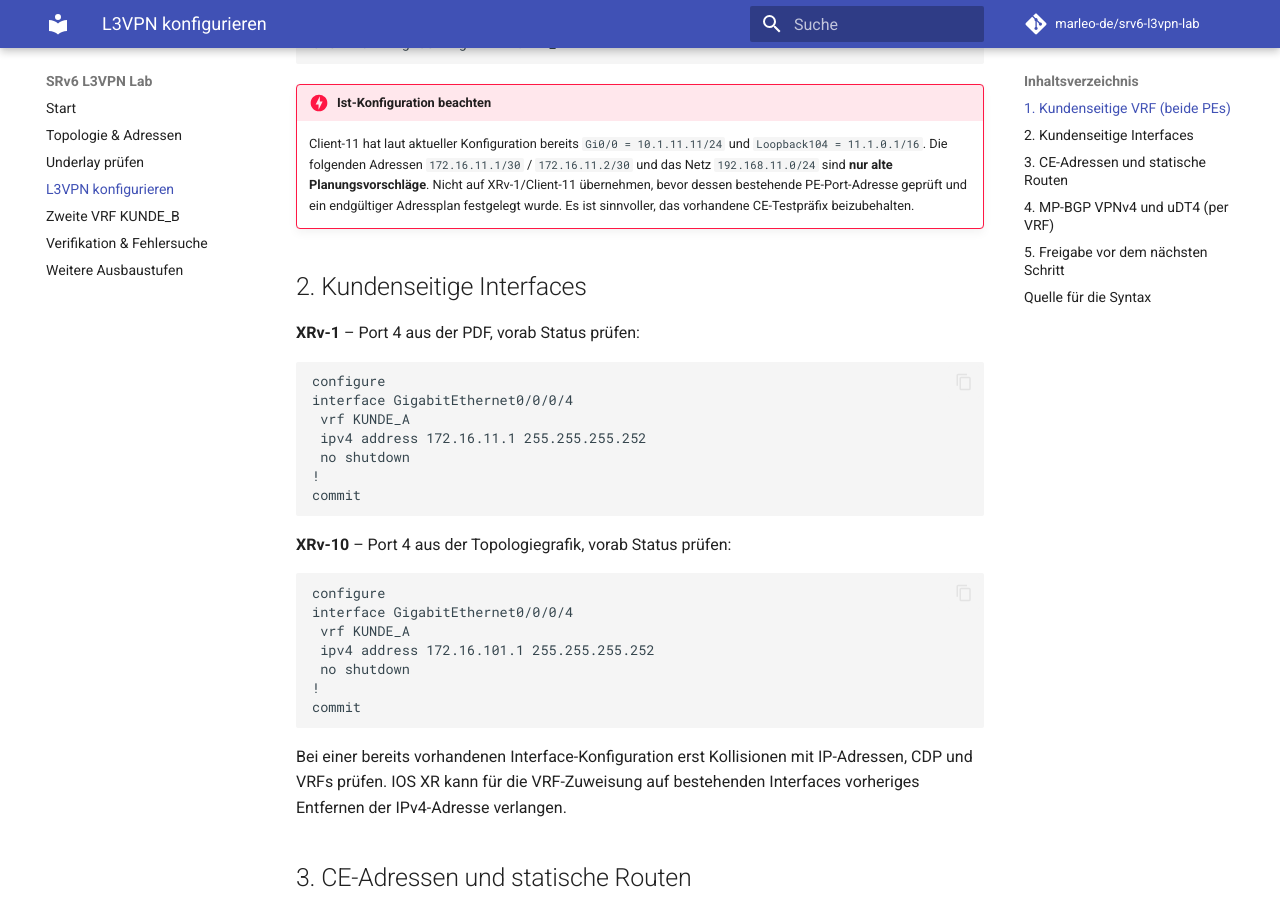
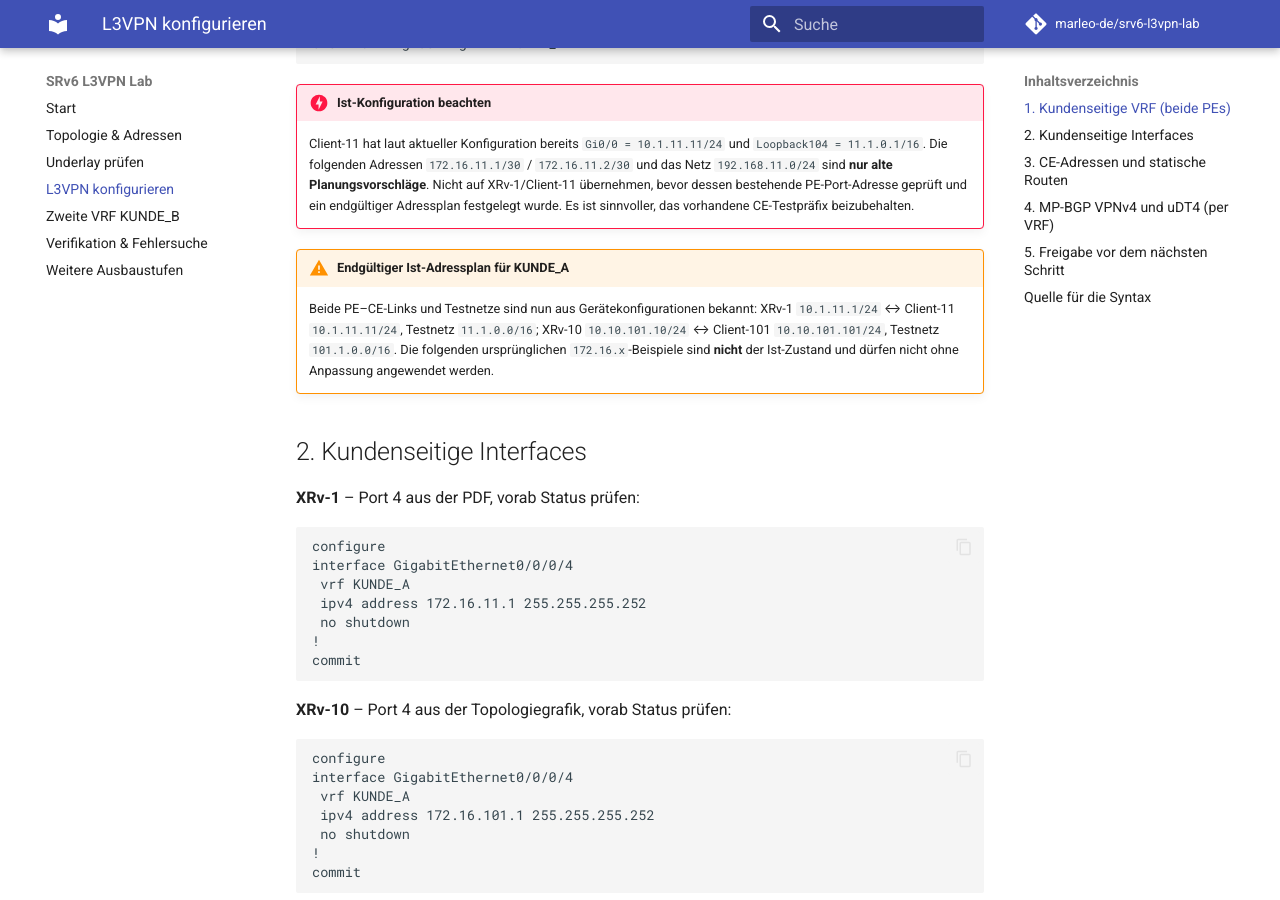
Before and after one commit to marleo-de/srv6-l3vpn-lab, an MkDocs documentation site: the page built from docs/l3vpn.md, in a window 1280 px wide and 900 px high, scrolled down 739 px. Built offline with MkDocs 1.6.1 and Material for MkDocs 9.7.7, drawn with Linux system fonts in a browser that asks for light colours; comment, search, counter and statistics services are not loaded.

Commit message:
Document confirmed XRv-10 and Client-101 interfaces and loopbacks

```diff
--- a/docs/l3vpn.md
+++ b/docs/l3vpn.md
@@ -31,6 +31,9 @@ show running-config vrf KUNDE_A
 
 !!! danger "Ist-Konfiguration beachten"
     Client-11 hat laut aktueller Konfiguration bereits `Gi0/0 = 10.1.11.11/24` und `Loopback104 = 11.1.0.1/16`. Die folgenden Adressen `172.16.11.1/30` / `172.16.11.2/30` und das Netz `192.168.11.0/24` sind **nur alte Planungsvorschläge**. Nicht auf XRv-1/Client-11 übernehmen, bevor dessen bestehende PE-Port-Adresse geprüft und ein endgültiger Adressplan festgelegt wurde. Es ist sinnvoller, das vorhandene CE-Testpräfix beizubehalten.
+
+!!! warning "Endgültiger Ist-Adressplan für KUNDE_A"
+    Beide PE–CE-Links und Testnetze sind nun aus Gerätekonfigurationen bekannt: XRv-1 `10.1.11.1/24` ↔ Client-11 `10.1.11.11/24`, Testnetz `11.1.0.0/16`; XRv-10 `10.10.101.10/24` ↔ Client-101 `10.10.101.101/24`, Testnetz `101.1.0.0/16`. Die folgenden ursprünglichen `172.16.x`-Beispiele sind **nicht** der Ist-Zustand und dürfen nicht ohne Anpassung angewendet werden.
 
 ## 2. Kundenseitige Interfaces
 
```
